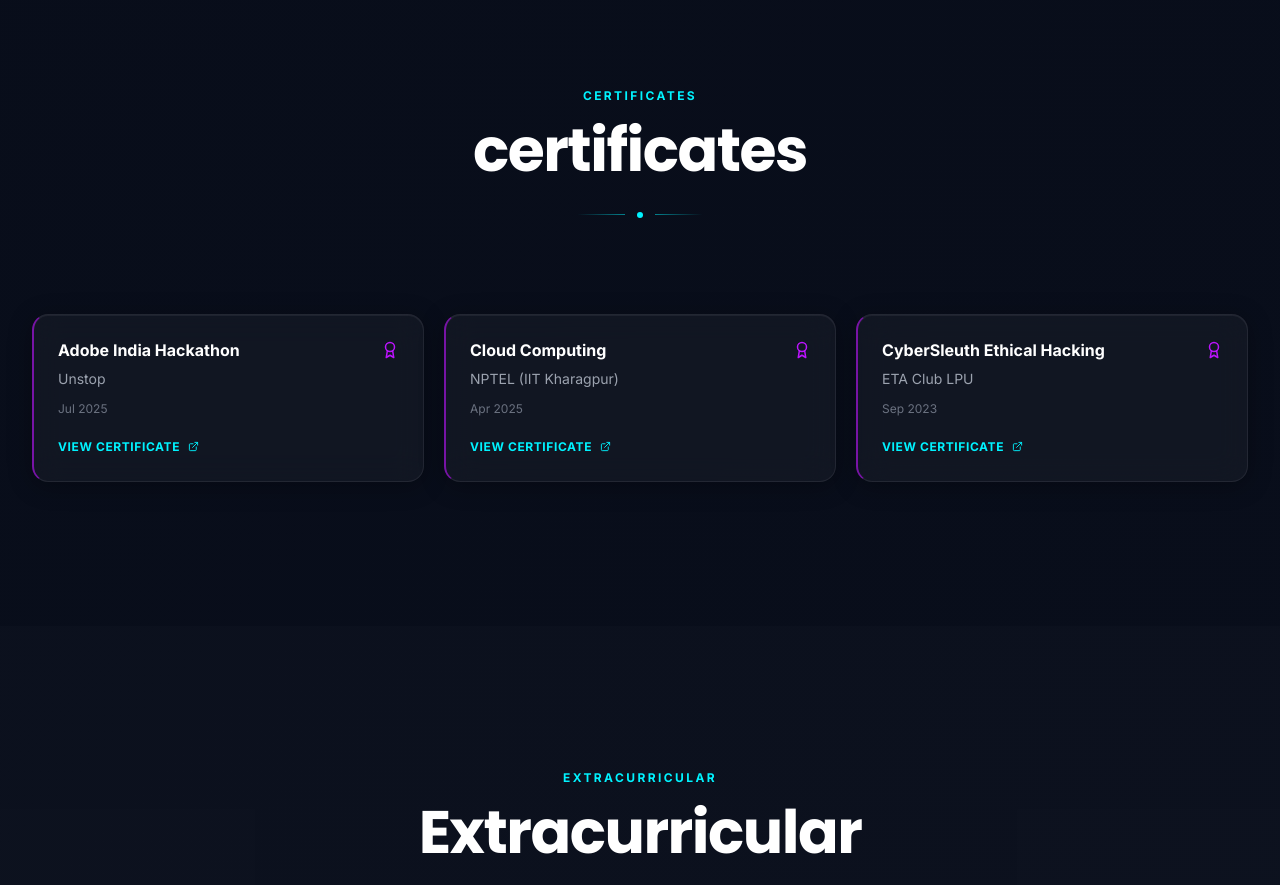
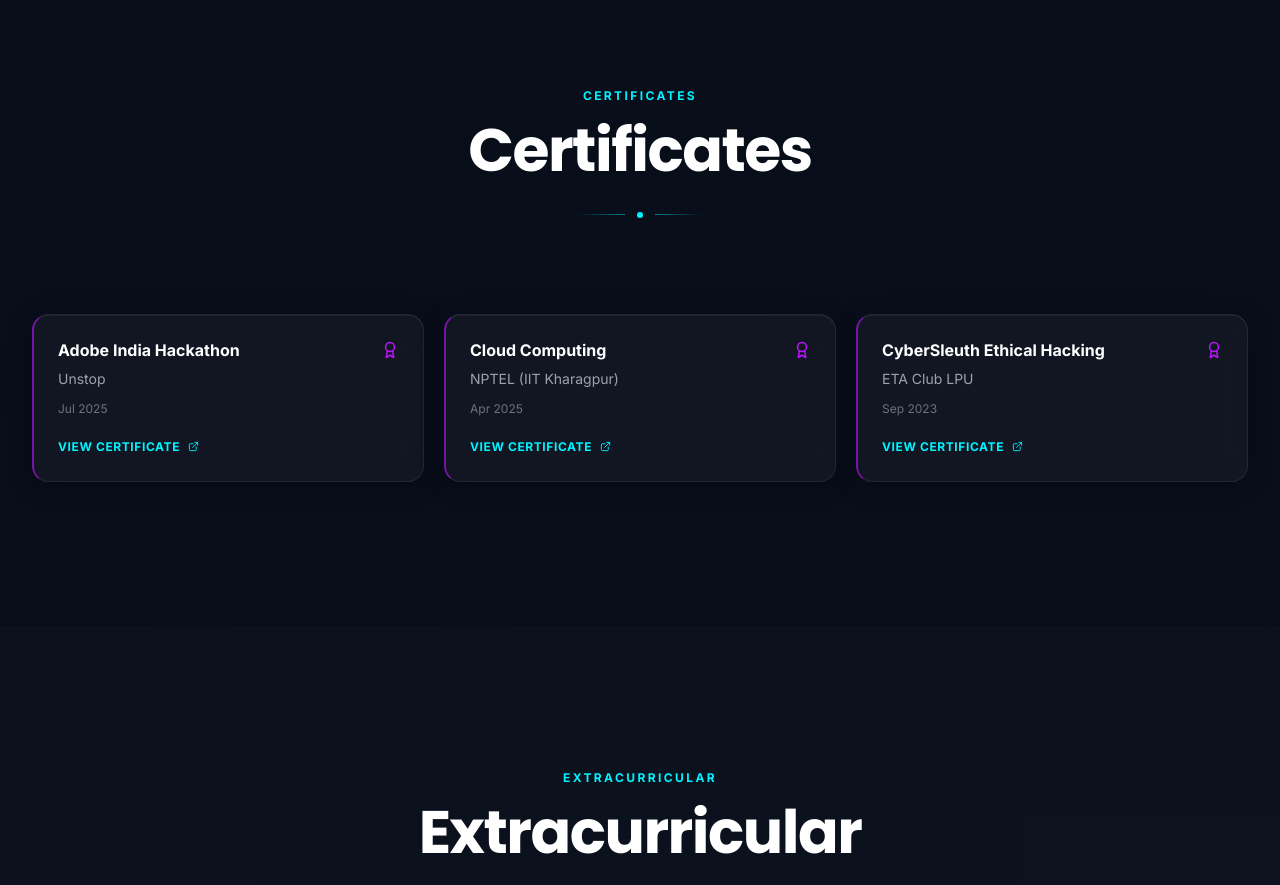
Before and after one commit to Samarthgarg14/Portfolio2.0, a React (Vite) app: page / in a window 1280 px wide. Shown: the part 4780-5665 px from the top of the page. Built offline with nearby package versions, Linux system fonts and the light colour scheme.

Commit message:
Changes Done

```diff
--- a/src/components/Experience.jsx
+++ b/src/components/Experience.jsx
@@ -100,7 +100,7 @@
 );
 
 const Experience = () => {
-    const { training, certificates, extracurricular, education } = portfolioData;
+    const { training, Certificates, extracurricular, education } = portfolioData;
 
     return (
         <div id="experience">
@@ -122,10 +122,10 @@
                 </div>
             </Section>
 
-            {/* certificates */}
-            <Section title="certificates">
+            {/* Certificates */}
+            <Section title="Certificates">
                 <div className="grid grid-cols-1 md:grid-cols-2 lg:grid-cols-3 gap-5">
-                    {certificates.map((cert, idx) => (
+                    {Certificates.map((cert, idx) => (
                         <CardItem
                             key={idx}
                             title={cert.title}
--- a/src/components/Hero.jsx
+++ b/src/components/Hero.jsx
@@ -217,7 +217,7 @@
                         {[
                             { value: personal.stats.cgpa, label: 'CGPA' },
                             { value: personal.stats.projects, label: 'Projects' },
-                            { value: personal.stats.certificates, label: 'Certificates' },
+                            { value: personal.stats.Certificates, label: 'Certificates' },
                         ].map(({ value, label }) => (
                             <div key={label}>
                                 <div className="text-3xl font-bold text-white mb-1 font-heading">{value}</div>
--- a/src/data/portfolioData.js
+++ b/src/data/portfolioData.js
@@ -16,7 +16,7 @@
         stats: {
             cgpa: "8.55",
             projects: "4+",
-            certificates: "3+",
+            Certificates: "3+",
             skills: "C++ | Python | Power BI | DSA"
         }
     },
@@ -121,7 +121,7 @@
             year: "Apr 2020 – Mar 2021"
         }
     ],
-    certificates: [
+    Certificates: [
         { title: "Adobe India Hackathon", issuer: "Unstop", date: "Jul 2025", link: "https://drive.google.com/file/d/19Sj3vV7C1uzBKbYKTV5Hnn2_SbiifNBH/view?usp=drive_link" },
         { title: "Cloud Computing", issuer: "NPTEL (IIT Kharagpur)", date: "Apr 2025", link: "https://drive.google.com/file/d/1QF-EI1W9cOsALd2lAQwPAs0-uGLE7rYG/view?usp=drive_link" },
         { title: "CyberSleuth Ethical Hacking", issuer: "ETA Club LPU", date: "Sep 2023", link: "https://drive.google.com/file/d/1JBEyUyjnI9vFRj6W7jkfsHI2W-uobdgX/view?usp=drive_link" }
```
